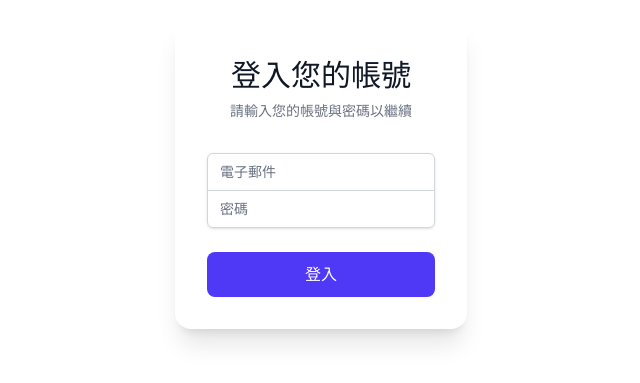
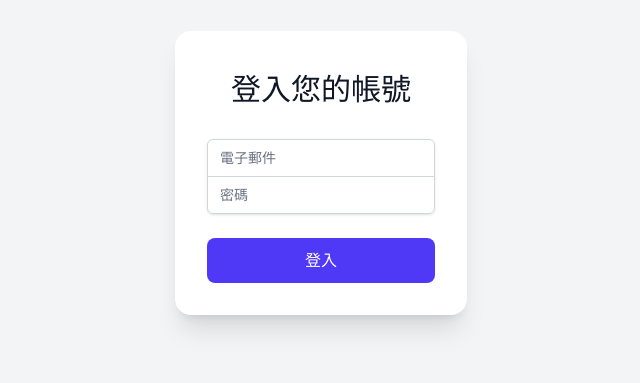
Before and after one commit to galaxydrifting/trello-frontend, a React (Vite) app: page / in a window 1280 px wide. Shown: the part 227-610 px from the top of the page, without its empty margins (319-959 px from the left). Built offline with nearby package versions, Linux system fonts and the light colour scheme.

Commit message:
fix(LoginPage): 移除登入頁面中的提示文字以簡化介面

```diff
--- a/src/index.css
+++ b/src/index.css
@@ -30,7 +30,7 @@ body {
   place-items: center;
   min-width: 320px;
   min-height: 100vh;
-  background-color: transparent;
+  background-color: #f3f4f6; /* Tailwind gray-100 */
 }
 
 h1 {
--- a/src/pages/LoginPage.tsx
+++ b/src/pages/LoginPage.tsx
@@ -32,7 +32,6 @@ export default function LoginPage() {
       <div className="max-w-md w-full space-y-6 bg-white rounded-2xl shadow-xl p-8 mx-2">
         <div className="flex flex-col items-center">
           <h2 className="mt-2 text-center text-3xl font-extrabold text-gray-900">登入您的帳號</h2>
-          <p className="mt-2 text-center text-gray-500 text-sm">請輸入您的帳號與密碼以繼續</p>
         </div>
         <LoginForm loginMutation={loginMutation} />
       </div>
```
